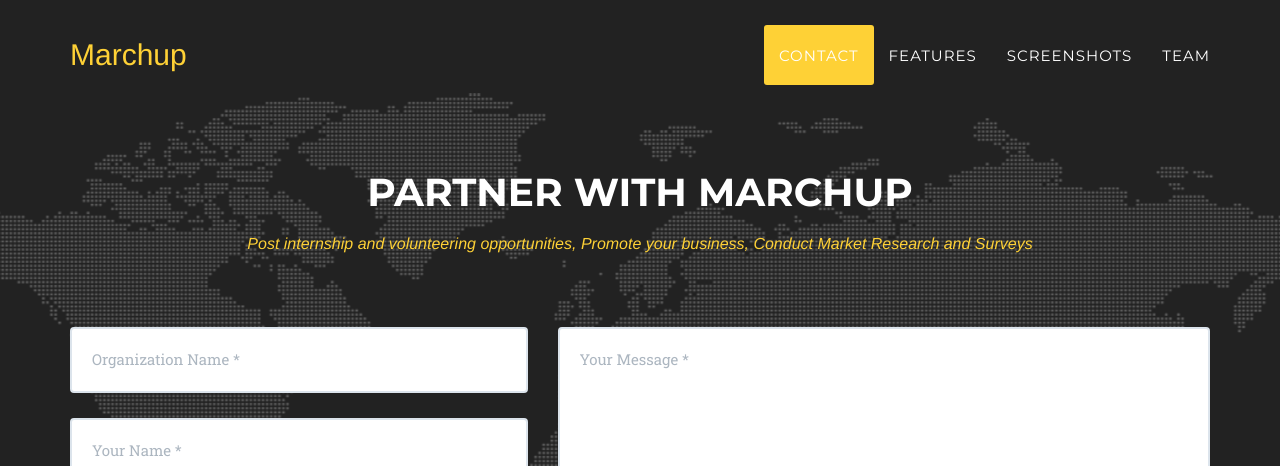
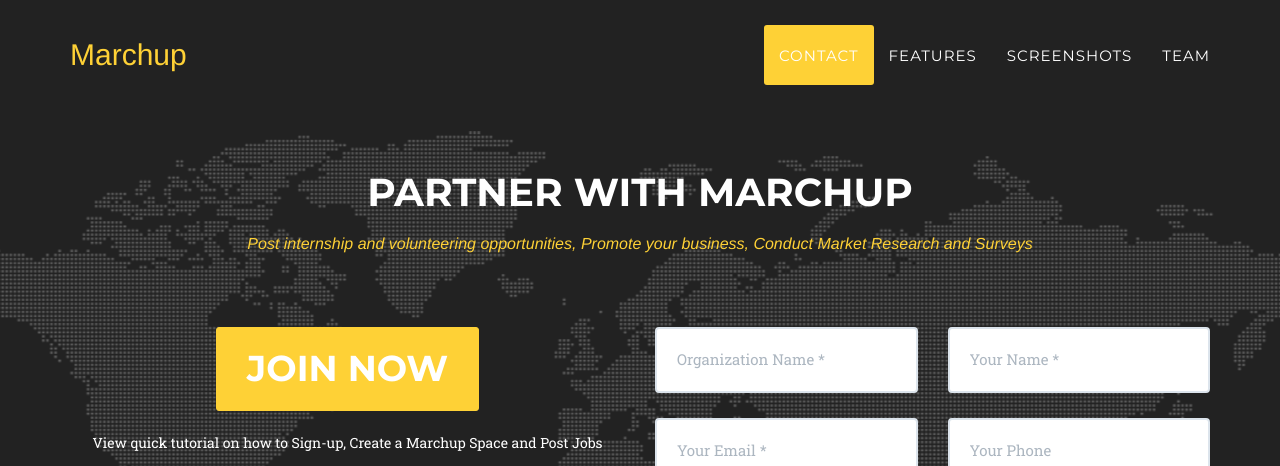
Before and after one commit to hparandekar/partners.marchup.net, a Jekyll site: the page built from index.html, in a window 1280 px wide and 1400 px high. Shown: the top 466 px of the window. Built offline with Jekyll 4.4.1, drawn with Linux system fonts in a browser that asks for light colours; some web fonts are replaced; grey boxes are pictures that could not be loaded.

Commit message:
Change layout of main screen

```diff
--- a/_data/template.yml
+++ b/_data/template.yml
@@ -2,6 +2,7 @@
 color:
   primary: fed136
   secondary: fec503
+  tertiary: ffffff
   secondary-dark: 333
   muted: 777
 
--- a/_includes/contact.html
+++ b/_includes/contact.html
@@ -8,40 +8,55 @@
       </div>
       <div class="row">
             <div class="col-lg-12">
+               <div class="row">
+                  <div class="col-md-6 text-center">
+                     <a href="https://marchup.net" class="btn btn-primary btn-xl" style="margin-bottom: 20px; padding: 15px 30px; font-size: 36px;">Join Now</a>
+                     <p class="text-tertiary">View quick tutorial on how to Sign-up, Create a Marchup Space and Post Jobs</p>
+                     <!-- Embed YouTube Video -->
+                     <iframe width="560" height="315" src="https://www.youtube.com/embed/qnoDbyt0l0A" title="YouTube video player" frameborder="0" allow="accelerometer; autoplay; clipboard-write; encrypted-media; gyroscope; picture-in-picture" allowfullscreen></iframe>
+                  </div>
+                  <div class="col-md-6">
                      <form name="sentMessage" id="contactForm" novalidate action="https://formspree.io/f/mleqayen" method="POST">
                         <div class="row">
-                           <div class="col-md-5">
+                           <div class="col-md-6">
                                <div class="control-group form-group">
                                    <input type="text" class="form-control" placeholder="Organization Name *" id="organization" name="organization" required data-validation-required-message="Name of your organization">
                                    <p class="help-block text-danger"></p>
                                </div>
+                           </div>
+                           <div class="col-md-6">
                                <div class="control-group form-group">
                                    <input type="text" class="form-control" placeholder="Your Name *" id="name" name="name" required data-validation-required-message="Please enter your name.">
                                    <p class="help-block text-danger"></p>
                                </div>
+                           </div>
+                        </div>
+                        <div class="row">
+                           <div class="col-md-6">
                                <div class="control-group form-group">
                                    <input type="email" class="form-control" placeholder="Your Email *" id="email" name="_replyto" required data-validation-required-message="Please enter your email address.">
                                    <p class="help-block text-danger"></p>
                                </div>
+                           </div>
+                           <div class="col-md-6">
                                <div class="control-group form-group">
-                                 <input type="tel" class="form-control" placeholder="Your Phone *" id="phone" name="phone" required data-validation-required-message="Please enter your phone number.">
+                                   <input type="tel" class="form-control" placeholder="Your Phone" id="phone" name="phone" data-validation-required-message="Please enter your phone number.">
                                    <p class="help-block text-danger"></p>
                                </div>
                            </div>
-                           <div class="col-md-7">
+                        </div>
                         <div class="control-group form-group">
                             <textarea class="form-control" placeholder="Your Message *" id="message" name="message" required data-validation-required-message="Please enter a message."></textarea>
                             <p class="help-block text-danger"></p>
                         </div>
-                           </div>
-                           <div class="clearfix"></div>
                         <div class="col-lg-12 text-center">
                             <div id="success"></div>
-                              <button type="submit" class="btn btn-xl">Send Message</button>
-                           </div>
+                            <button type="submit" class="btn btn-lg">Send Message</button>
                         </div>
                      </form>
                   </div>
                </div>
             </div>
+      </div>
+   </div>
 </section>
--- a/_includes/css/agency.css
+++ b/_includes/css/agency.css
@@ -16,6 +16,10 @@
 
 .text-primary {
     color: #{{ site.data.template.color.primary }};
+}
+
+.text-tertiary {
+    color: #{{ site.data.template.color.tertiary }};
 }
 
 p {
@@ -692,7 +696,7 @@
 }
 
 section#contact .form-group textarea.form-control {
-    height: 335px;
+    height: 236px;
     color: black !important;
 }
 
```
Lines whose indentation alone changed are shown as unchanged.
